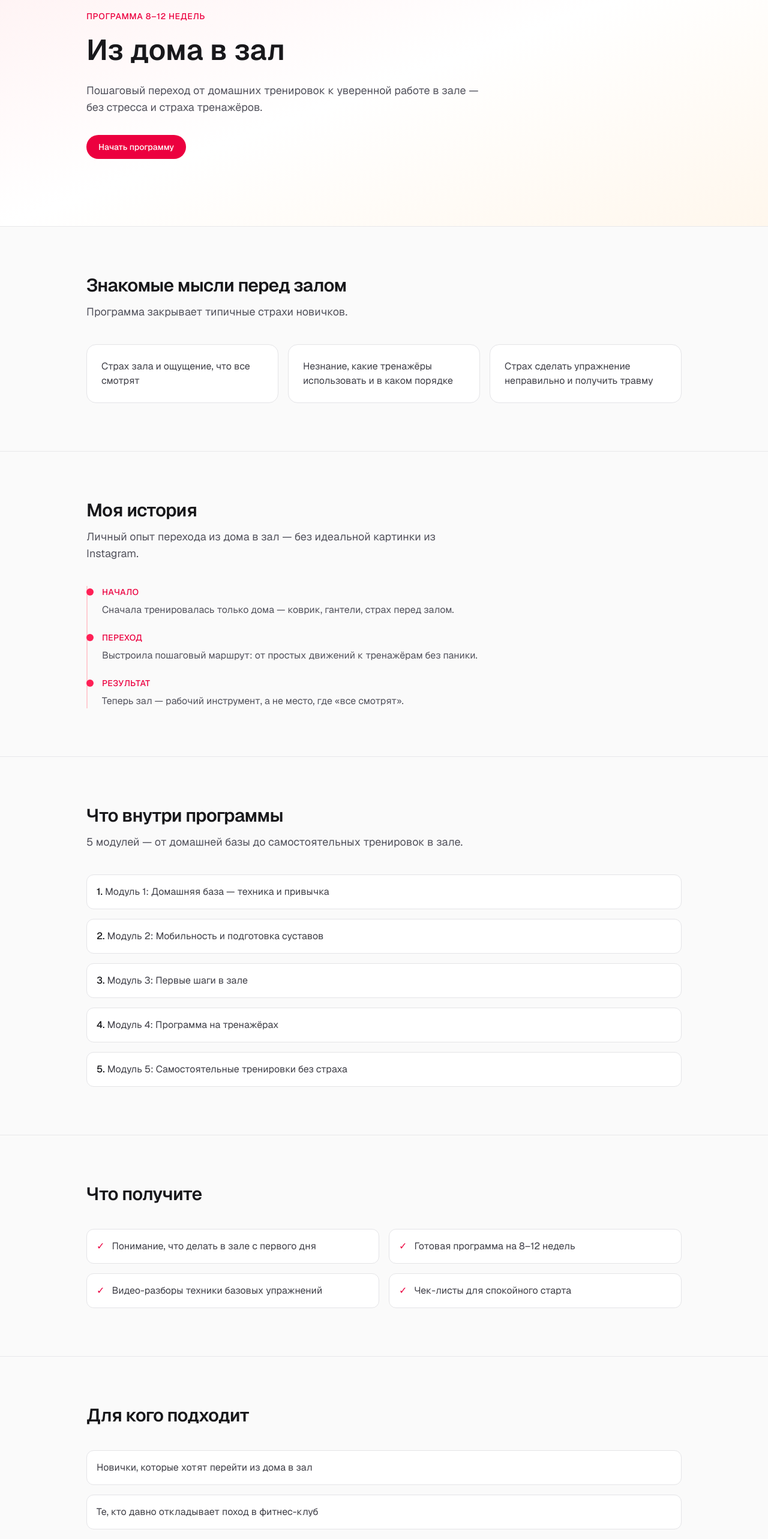
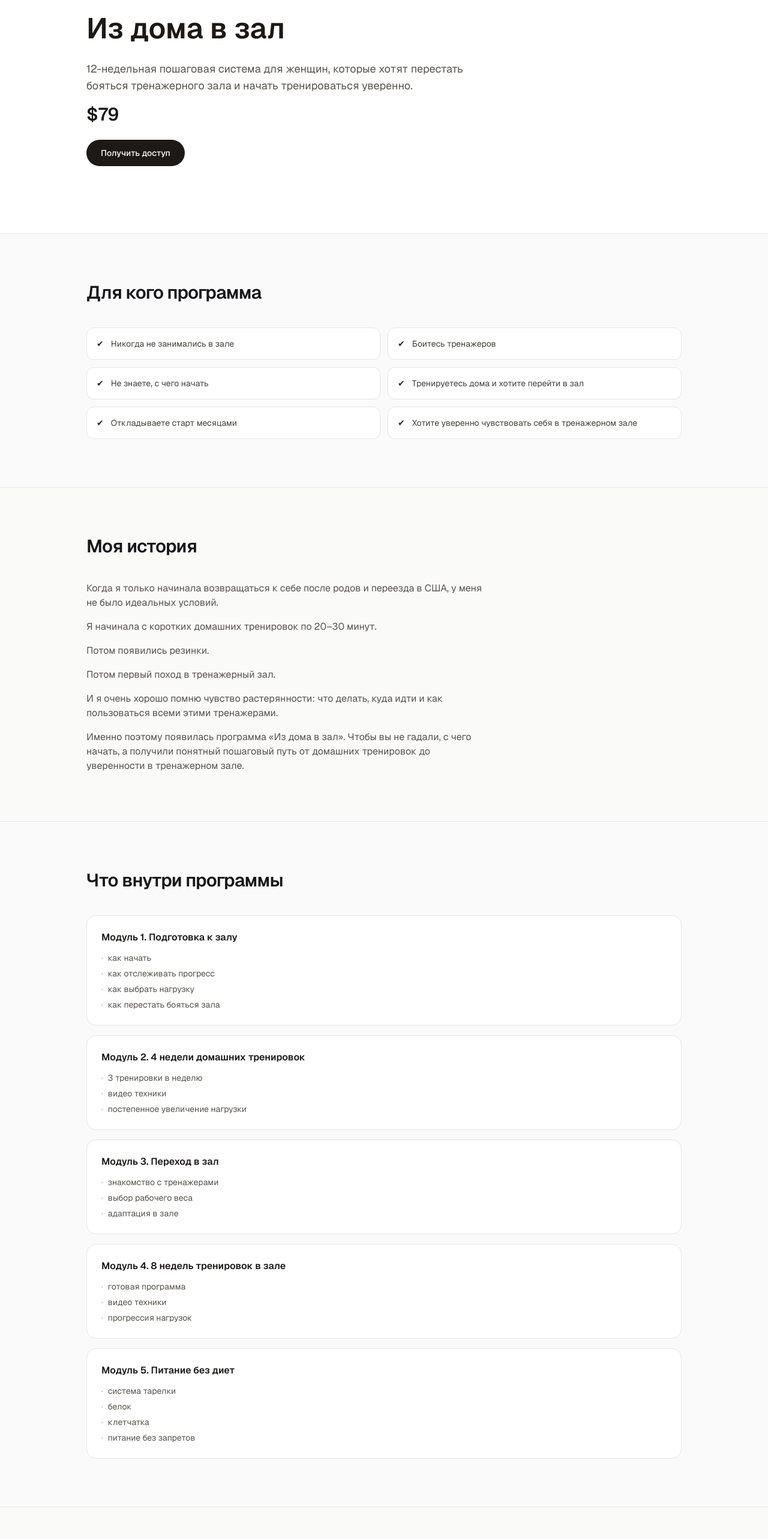
Before and after one commit to gvbaydaeva-lang/katya-fit, a Next.js app in the folder my-fit-platform/: page /dom-v-zal in a window 1280 px wide. Shown: the part 160-2726 px from the top of the page at 60% size. Built offline with nearby package versions, Linux system fonts and the light colour scheme; no server answers.

Commit message:
Refactor landing page content and structure

```diff
--- a/my-fit-platform/app/dom-v-zal/page.tsx
+++ b/my-fit-platform/app/dom-v-zal/page.tsx
@@ -1,195 +1,217 @@
 import Link from "next/link";
 import { LandingChrome } from "@/components/landing/LandingChrome";
-import { MyStorySection } from "@/components/landing/MyStorySection";
 import { SectionShell } from "@/components/landing/SectionShell";
+import { LANDING_ROUTES } from "@/lib/landing/routes";
+import { landingNewTabProps } from "@/lib/landing/link-props";
 
 export const metadata = {
-  title: "Из дома в зал — Катя Fit",
+  title: "Из дома в зал — KATY D.",
   description:
-    "Программа перехода от домашних тренировок к уверенной работе в зале.",
+    "12-недельная пошаговая система для женщин, которые хотят перестать бояться тренажерного зала и начать тренироваться уверенно.",
 };
 
-const pains = [
-  "Страх зала и ощущение, что все смотрят",
-  "Незнание, какие тренажёры использовать и в каком порядке",
-  "Страх сделать упражнение неправильно и получить травму",
+const audience = [
+  "Никогда не занимались в зале",
+  "Боитесь тренажеров",
+  "Не знаете, с чего начать",
+  "Тренируетесь дома и хотите перейти в зал",
+  "Откладываете старт месяцами",
+  "Хотите уверенно чувствовать себя в тренажерном зале",
 ];
 
 const modules = [
-  "Модуль 1: Домашняя база — техника и привычка",
-  "Модуль 2: Мобильность и подготовка суставов",
-  "Модуль 3: Первые шаги в зале",
-  "Модуль 4: Программа на тренажёрах",
-  "Модуль 5: Самостоятельные тренировки без страха",
+  {
+    title: "Модуль 1. Подготовка к залу",
+    items: [
+      "как начать",
+      "как отслеживать прогресс",
+      "как выбрать нагрузку",
+      "как перестать бояться зала",
+    ],
+  },
+  {
+    title: "Модуль 2. 4 недели домашних тренировок",
+    items: [
+      "3 тренировки в неделю",
+      "видео техники",
+      "постепенное увеличение нагрузки",
+    ],
+  },
+  {
+    title: "Модуль 3. Переход в зал",
+    items: [
+      "знакомство с тренажерами",
+      "выбор рабочего веса",
+      "адаптация в зале",
+    ],
+  },
+  {
+    title: "Модуль 4. 8 недель тренировок в зале",
+    items: [
+      "готовая программа",
+      "видео техники",
+      "прогрессия нагрузок",
+    ],
+  },
+  {
+    title: "Модуль 5. Питание без диет",
+    items: [
+      "система тарелки",
+      "белок",
+      "клетчатка",
+      "питание без запретов",
+    ],
+  },
 ];
 
-const outcomes = [
-  "Понимание, что делать в зале с первого дня",
-  "Готовая программа на 8–12 недель",
-  "Видео-разборы техники базовых упражнений",
-  "Чек-листы для спокойного старта",
-];
-
-const audience = [
-  "Новички, которые хотят перейти из дома в зал",
-  "Те, кто давно откладывает поход в фитнес-клуб",
-  "Девушки, которым нужна структура, а не хаос в тренировках",
-];
-
-const gymStory = [
-  {
-    period: "Начало",
-    text: "Сначала тренировалась только дома — коврик, гантели, страх перед залом.",
-  },
-  {
-    period: "Переход",
-    text: "Выстроила пошаговый маршрут: от простых движений к тренажёрам без паники.",
-  },
-  {
-    period: "Результат",
-    text: "Теперь зал — рабочий инструмент, а не место, где «все смотрят».",
-  },
+const whatYouGet = [
+  "Личный кабинет",
+  "Видеоуроки",
+  "Видео техники",
+  "Тренировки дома",
+  "Тренировки в зале",
+  "Материалы по питанию",
+  "Доступ навсегда",
 ];
 
 const faqItems = [
   {
-    q: "Нужен ли абонемент в зал сразу?",
-    a: "Нет. Первые недели можно проходить дома, зал подключается по плану программы.",
+    q: "Подойдет ли программа новичку?",
+    a: "Да. Она создана именно для новичков.",
   },
   {
-    q: "Подойдёт ли без опыта?",
-    a: "Да, программа рассчитана на новичков.",
+    q: "Нужен ли опыт тренировок?",
+    a: "Нет.",
+  },
+  {
+    q: "Нужен ли инвентарь дома?",
+    a: "Желательно иметь резинки и коврик.",
+  },
+  {
+    q: "Что если я ни разу не была в зале?",
+    a: "Программа как раз создана для такого старта.",
+  },
+  {
+    q: "Будет ли питание?",
+    a: "Да. Есть отдельный модуль по питанию и бонусное меню.",
+  },
+  {
+    q: "Будет ли обратная связь?",
+    a: "Нет. Это самостоятельный продукт.",
+  },
+  {
+    q: "Как я получу доступ?",
+    a: "Сразу после оплаты.",
+  },
+  {
+    q: "На сколько сохраняется доступ?",
+    a: "Навсегда.",
   },
 ];
 
 export default function DomVZalPage() {
   return (
     <LandingChrome>
-      {/* Экран 1 */}
-      <section
-        id="hero"
-        className="relative overflow-hidden bg-gradient-to-br from-rose-50 via-white to-orange-50"
-      >
+      <section id="hero" className="relative overflow-hidden bg-white">
         <div className="mx-auto max-w-5xl px-4 py-20 lg:py-28">
-          <p className="text-sm font-medium uppercase tracking-wider text-rose-600">
-            Программа 8–12 недель
-          </p>
-          <h1 className="mt-4 text-4xl font-semibold leading-tight text-zinc-900 sm:text-5xl">
+          <h1 className="text-4xl font-semibold leading-tight text-stone-900 sm:text-5xl">
             Из дома в зал
           </h1>
-          <p className="mt-6 max-w-2xl text-lg text-zinc-600">
-            Пошаговый переход от домашних тренировок к уверенной работе в зале —
-            без стресса и страха тренажёров.
+          <p className="mt-6 max-w-2xl text-lg text-stone-600">
+            12-недельная пошаговая система для женщин, которые хотят перестать
+            бояться тренажерного зала и начать тренироваться уверенно.
           </p>
+          <div className="mt-4 flex items-baseline gap-2">
+            <span className="text-3xl font-semibold text-stone-900">$79</span>
+          </div>
           <Link
-            href="#pricing"
-            className="mt-8 inline-flex rounded-full bg-rose-600 px-5 py-2.5 text-sm font-medium text-white hover:bg-rose-700"
+            href="/checkout/self"
+            className="mt-6 inline-flex rounded-full bg-stone-900 px-6 py-3 text-sm font-medium text-white hover:bg-stone-800 transition-colors"
           >
-            Начать программу
+            Получить доступ
           </Link>
         </div>
       </section>
 
-      {/* Экран 2 */}
-      <SectionShell
-        id="pains"
-        title="Знакомые мысли перед залом"
-        description="Программа закрывает типичные страхи новичков."
-      >
-        <ul className="grid gap-4 sm:grid-cols-3">
-          {pains.map((text) => (
-            <li
-              key={text}
-              className="rounded-2xl border border-zinc-200 bg-white p-6 text-zinc-700"
-            >
+      <SectionShell id="audience" title="Для кого программа">
+        <ul className="grid gap-3 sm:grid-cols-2">
+          {audience.map((text) => (
+            <li key={text} className="flex gap-3 rounded-xl border border-stone-200 bg-white p-4 text-sm text-stone-700">
+              <span className="text-stone-800 font-medium">✔</span>
               {text}
             </li>
           ))}
         </ul>
       </SectionShell>
 
-      {/* Экран 3 */}
-      <MyStorySection
-        description="Личный опыт перехода из дома в зал — без идеальной картинки из Instagram."
-        timeline={gymStory}
-      />
-
-      {/* Экран 4 */}
-      <SectionShell
-        id="program"
-        title="Что внутри программы"
-        description="5 модулей — от домашней базы до самостоятельных тренировок в зале."
-      >
-        <ol className="space-y-4">
-          {modules.map((text, index) => (
-            <li
-              key={text}
-              className="rounded-xl border border-zinc-200 bg-white p-4 text-zinc-700"
-            >
-              <span className="font-medium text-zinc-900">{index + 1}.</span>{" "}
-              {text}
-            </li>
-          ))}
-        </ol>
+      <SectionShell id="my-story" title="Моя история" className="bg-stone-50/60">
+        <div className="max-w-2xl space-y-4 text-stone-600">
+          <p>Когда я только начинала возвращаться к себе после родов и переезда в США, у меня не было идеальных условий.</p>
+          <p>Я начинала с коротких домашних тренировок по 20–30 минут.</p>
+          <p>Потом появились резинки.</p>
+          <p>Потом первый поход в тренажерный зал.</p>
+          <p>И я очень хорошо помню чувство растерянности: что делать, куда идти и как пользоваться всеми этими тренажерами.</p>
+          <p>Именно поэтому появилась программа «Из дома в зал». Чтобы вы не гадали, с чего начать, а получили понятный пошаговый путь от домашних тренировок до уверенности в тренажерном зале.</p>
+        </div>
       </SectionShell>
 
-      {/* Экран 5 */}
-      <SectionShell id="outcomes" title="Что получите">
-        <ul className="grid gap-4 sm:grid-cols-2">
-          {outcomes.map((text) => (
-            <li
-              key={text}
-              className="flex gap-3 rounded-xl border border-zinc-200 bg-white p-4 text-zinc-700"
-            >
-              <span className="text-rose-600">✓</span>
+      <SectionShell id="program" title="Что внутри программы">
+        <div className="space-y-4">
+          {modules.map((mod) => (
+            <div key={mod.title} className="rounded-2xl border border-stone-200 bg-white p-6">
+              <h3 className="font-semibold text-stone-900">{mod.title}</h3>
+              <ul className="mt-3 space-y-1.5">
+                {mod.items.map((item) => (
+                  <li key={item} className="flex gap-2 text-sm text-stone-600">
+                    <span className="text-stone-400">·</span>
+                    {item}
+                  </li>
+                ))}
+              </ul>
+            </div>
+          ))}
+        </div>
+      </SectionShell>
+
+      <SectionShell id="outcomes" title="Что вы получите" className="bg-stone-50/60">
+        <ul className="grid gap-3 sm:grid-cols-2">
+          {whatYouGet.map((text) => (
+            <li key={text} className="flex gap-3 rounded-xl border border-stone-200 bg-white p-4 text-sm text-stone-700">
+              <span className="text-stone-800 font-medium">✔</span>
               {text}
             </li>
           ))}
         </ul>
+        <div className="mt-6 rounded-2xl border border-stone-200 bg-white p-6">
+          <p className="font-medium text-stone-900">🎁 Бонус: Меню на 3 дня без подсчета калорий</p>
+          <ul className="mt-3 space-y-1.5 text-sm text-stone-600">
+            <li className="flex gap-2"><span className="text-stone-400">·</span> Готовое меню на 3 дня</li>
+            <li className="flex gap-2"><span className="text-stone-400">·</span> Список покупок</li>
+            <li className="flex gap-2"><span className="text-stone-400">·</span> Правило тарелки</li>
+            <li className="flex gap-2"><span className="text-stone-400">·</span> Варианты замены продуктов</li>
+          </ul>
+        </div>
       </SectionShell>
 
-      {/* Экран 6 */}
-      <SectionShell id="audience" title="Для кого подходит">
-        <ul className="space-y-4">
-          {audience.map((text) => (
-            <li
-              key={text}
-              className="rounded-xl border border-zinc-200 bg-white p-4 text-zinc-700"
-            >
-              {text}
-            </li>
-          ))}
-        </ul>
-      </SectionShell>
-
-      {/* Экран 7 */}
-      <SectionShell
-        id="pricing"
-        title="Стоимость"
-        className="bg-zinc-50/80"
-      >
-        <article className="mx-auto max-w-md rounded-2xl border border-rose-200 bg-white p-8 text-center shadow-lg shadow-rose-100">
-          <p className="text-4xl font-semibold text-zinc-900">$49</p>
-          <p className="mt-2 text-sm text-zinc-600">полный доступ к программе</p>
+      <SectionShell id="pricing" title="Стоимость">
+        <article className="mx-auto max-w-sm rounded-2xl border border-stone-200 bg-white p-8 text-center shadow-sm">
+          <p className="text-4xl font-semibold text-stone-900">$79</p>
+          <p className="mt-2 text-sm text-stone-500">полный доступ · навсегда</p>
           <Link
             href="/checkout/self"
-            className="mt-6 inline-flex w-full justify-center rounded-full bg-rose-600 px-5 py-2.5 text-sm font-medium text-white hover:bg-rose-700"
+            className="mt-6 inline-flex w-full justify-center rounded-full bg-stone-900 px-5 py-2.5 text-sm font-medium text-white hover:bg-stone-800 transition-colors"
           >
-            Купить программу
+            Получить доступ
           </Link>
         </article>
       </SectionShell>
 
-      {/* Экран 8 */}
-      <SectionShell id="faq" title="FAQ">
-        <dl className="space-y-6">
+      <SectionShell id="faq" title="FAQ" className="bg-stone-50/60">
+        <dl className="space-y-4">
           {faqItems.map((item) => (
-            <div
-              key={item.q}
-              className="rounded-2xl border border-zinc-200 bg-white p-6"
-            >
-              <dt className="font-medium text-zinc-900">{item.q}</dt>
-              <dd className="mt-2 text-sm text-zinc-600">{item.a}</dd>
+            <div key={item.q} className="rounded-2xl border border-stone-200 bg-white p-6">
+              <dt className="font-medium text-stone-900">{item.q}</dt>
+              <dd className="mt-2 text-sm text-stone-600">{item.a}</dd>
             </div>
           ))}
         </dl>
```
